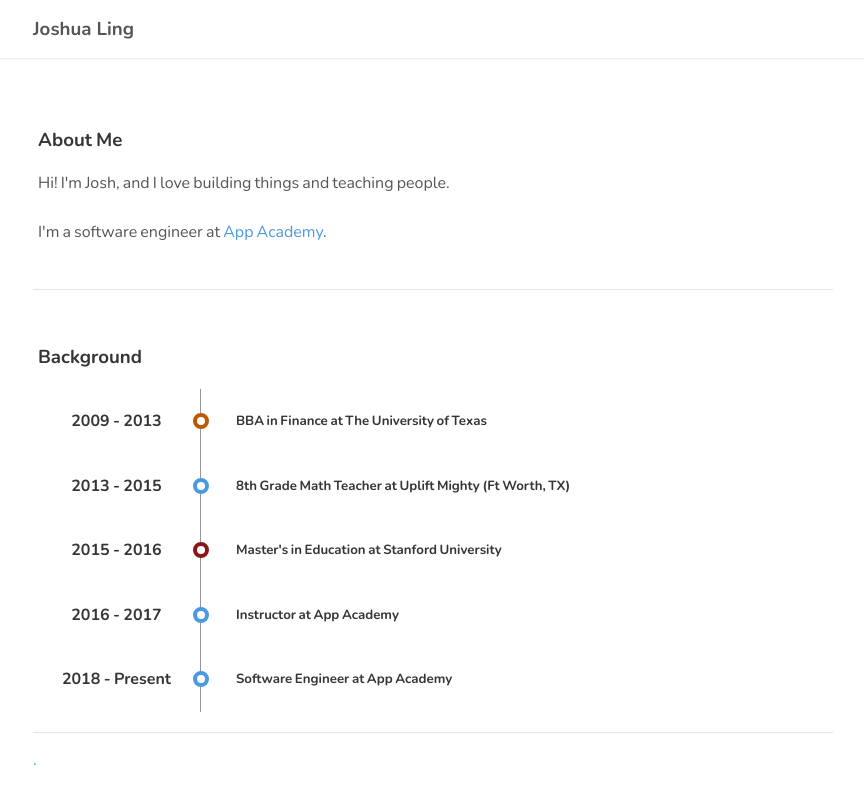
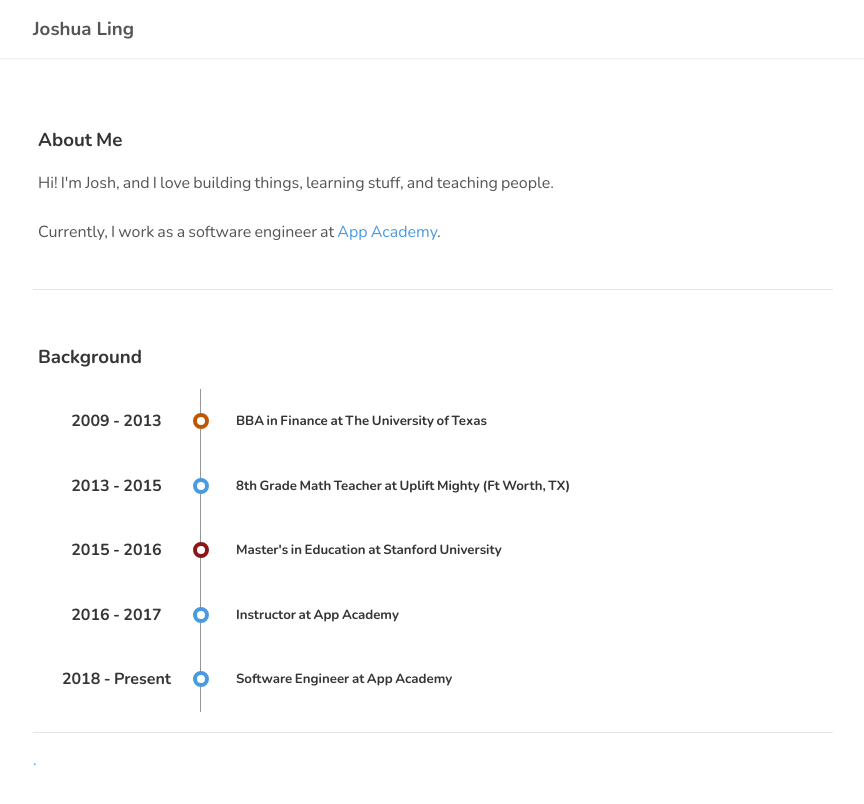
Before and after one commit to joshling1919/joshling1919.github.io, a Jekyll site: the page built from index.html, in a window 1280 px wide. Shown: the top 804 px of the page, without its empty margins (207-1071 px from the left). Built offline with Jekyll 4.4.1, drawn with Linux system fonts in a browser that asks for light colours; the list of posts is cut into pages by our own code.

Commit message:
Reword stuff

```diff
--- a/_layouts/home.html
+++ b/_layouts/home.html
@@ -6,10 +6,13 @@ layout: default
   <section class="about-container">
     <h3>About Me</h3>
 
-    <p>Hi! I'm Josh, and I love building things and teaching people.</p>
+    <p>
+      Hi! I'm Josh, and I love building things, learning stuff, and teaching
+      people.
+    </p>
 
     <p>
-      I'm a software engineer at
+      Currently, I work as a software engineer at
       <a href="https://appacademy.io">App Academy</a>.
     </p>
     <div></div>
```
